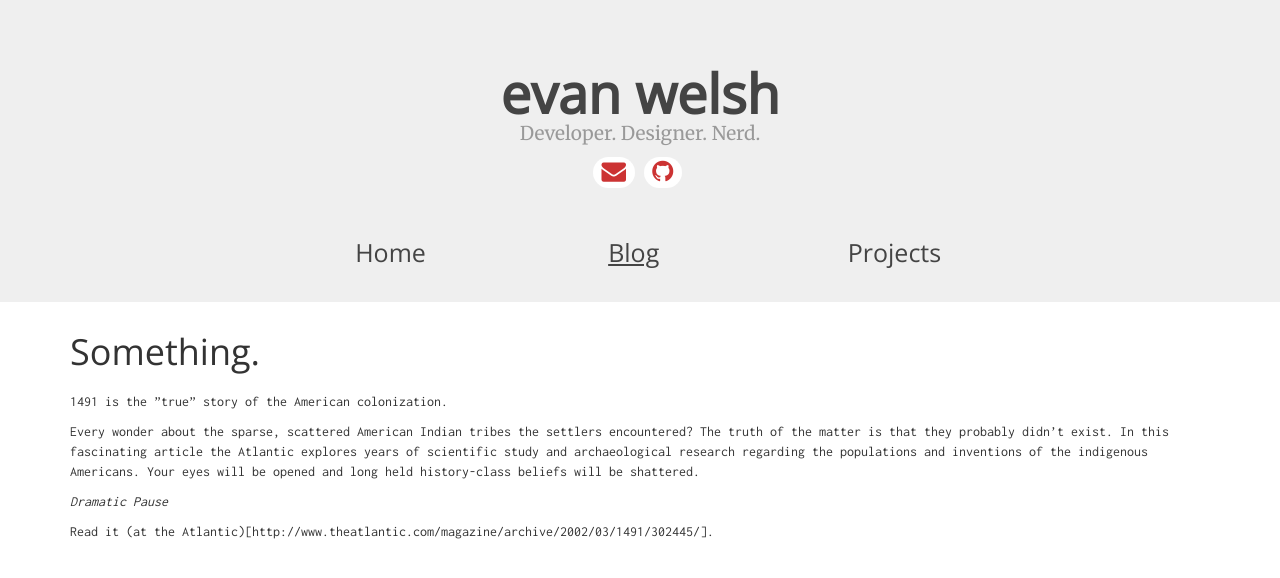
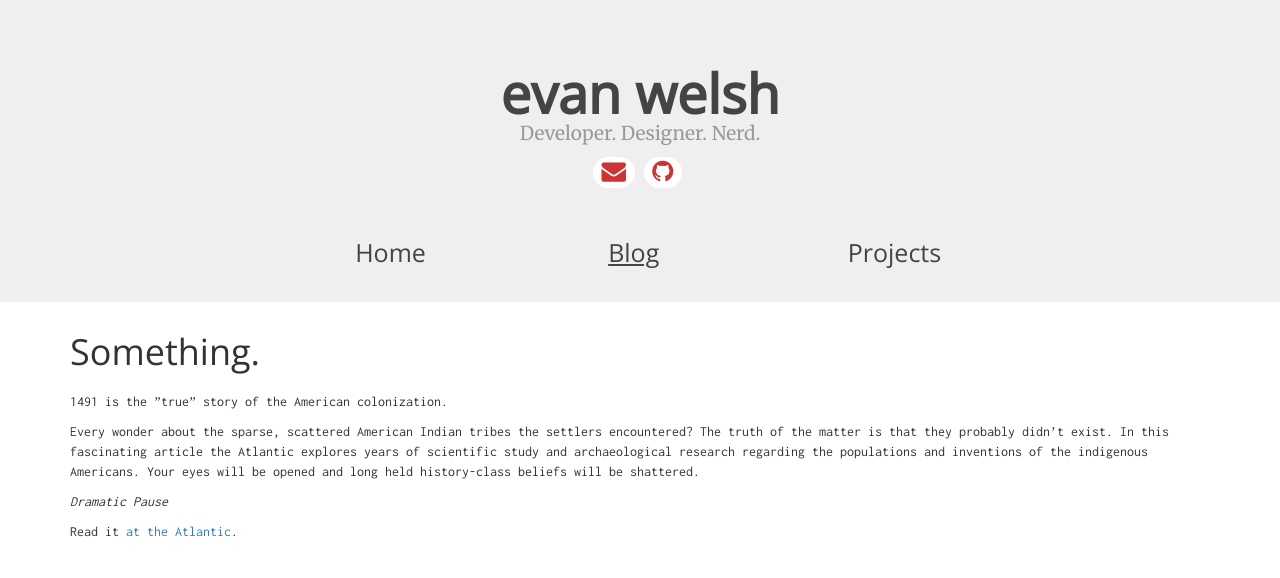
Before and after one commit to ewlsh/rockon999.github.io, a Jekyll site: the page built from _posts/2017-1-13-something.md, in a window 1280 px wide. Shown: the top 578 px of the page. Built offline with Jekyll 4.4.1, drawn with Linux system fonts in a browser that asks for light colours; nearby versions of some CDN libraries.

Commit message:
Fix link.

```diff
--- a/_posts/2017-1-13-something.md
+++ b/_posts/2017-1-13-something.md
@@ -10,4 +10,4 @@ Every wonder about the sparse, scattered American Indian tribes the settlers enc
 
 *Dramatic Pause*
 
-Read it (at the Atlantic)[http://www.theatlantic.com/magazine/archive/2002/03/1491/302445/].
+Read it [at the Atlantic](http://www.theatlantic.com/magazine/archive/2002/03/1491/302445/).
```
